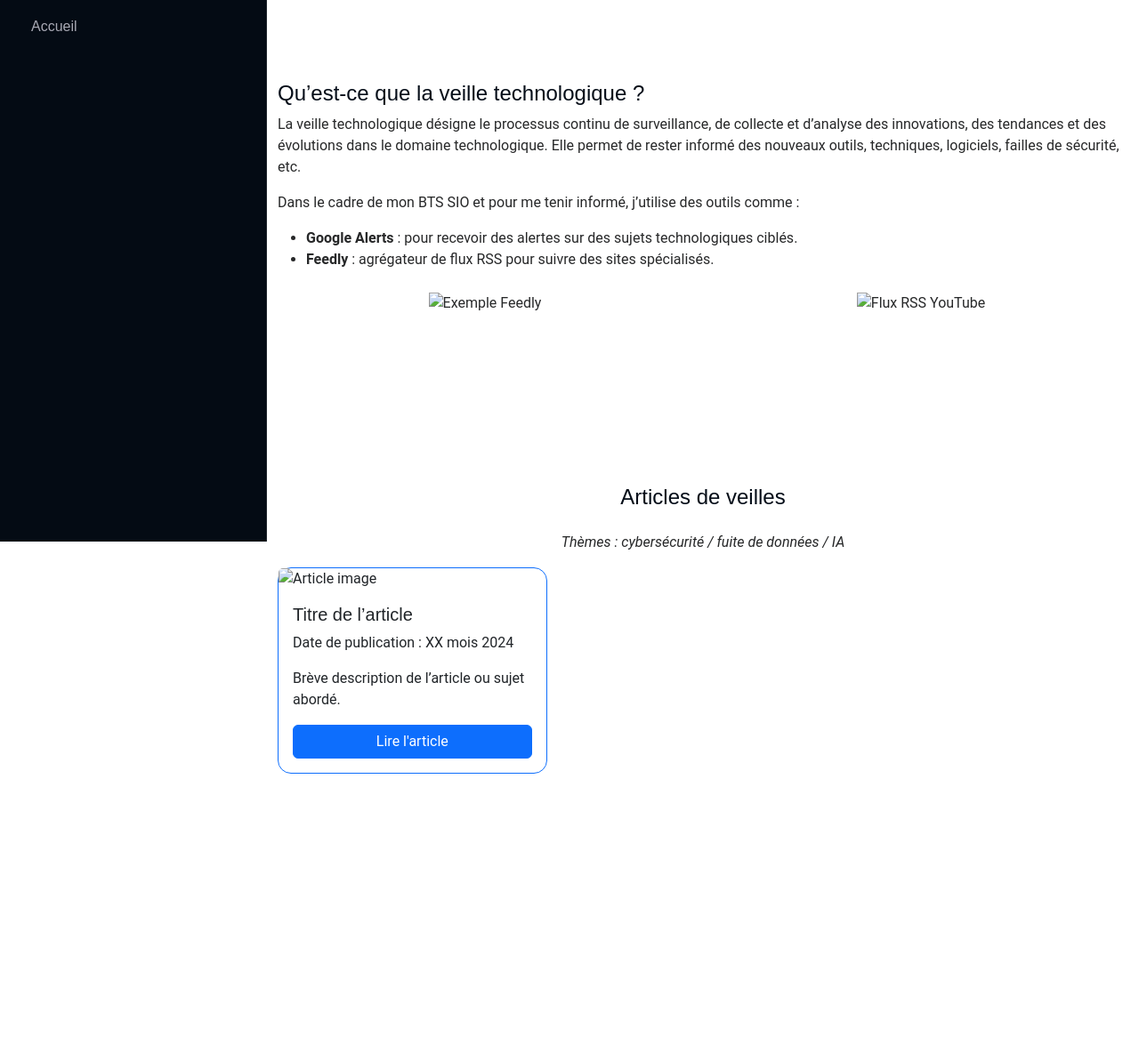
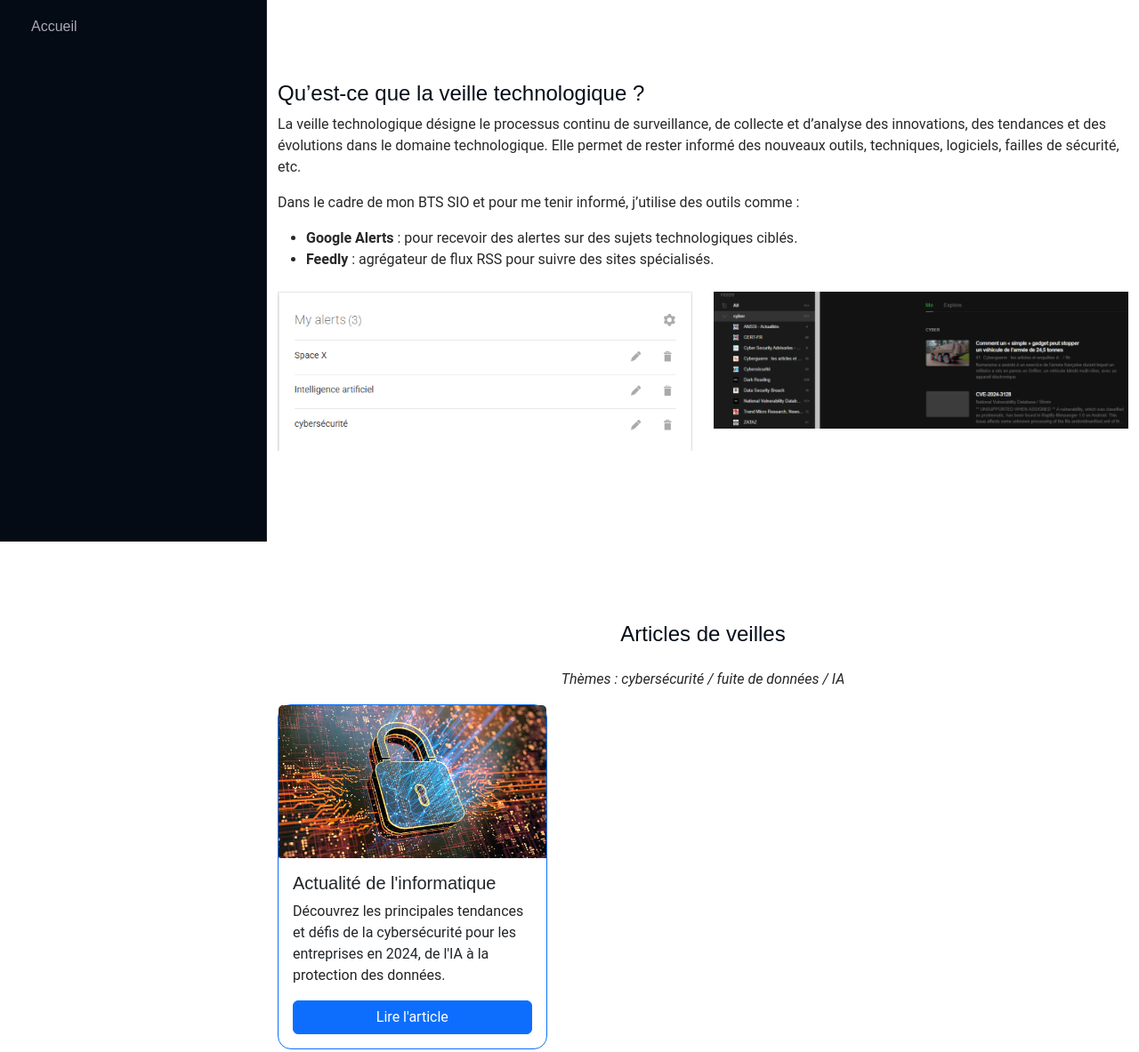
Before and after one commit to uvsq22007060/iPortfolio-1.0.0, a plain HTML site: page veilletechno.html in a window 1280 px wide. Shown: the part 191-1374 px from the top of the page at 89% size. Before the commit the page ends 1169 px from the top, so only its background shows below. Drawn offline with Linux system fonts and the light colour scheme.

Commit message:
veille techno

```diff
--- a/veilletechno.html
+++ b/veilletechno.html
@@ -58,10 +58,10 @@
 
         <div class="row text-center my-4">
           <div class="col-md-6">
-            <img src="assets/img/feedly-example.png" class="img-fluid" alt="Exemple Feedly">
+            <img src="assets/img/googles alertes.png" class="img-fluid" alt="Google alerts">
           </div>
           <div class="col-md-6">
-            <img src="assets/img/youtube-rss.png" class="img-fluid" alt="Flux RSS YouTube">
+            <img src="assets/img/feedly.png" class="img-fluid" alt="Feedly">
           </div>
         </div>
       </section>
@@ -75,12 +75,11 @@
           <!-- Exemple d'article -->
           <div class="col-md-4">
             <div class="card h-100 border-primary">
-              <img src="assets/img/articles/article1.jpg" class="card-img-top" alt="Article image">
+              <img src="assets/img/cyber.jpg" class="card-img-top" alt="Article image">
               <div class="card-body d-flex flex-column">
-                <h5 class="card-title">Titre de l’article</h5>
-                <p class="card-text">Date de publication : XX mois 2024</p>
-                <p class="card-text">Brève description de l’article ou sujet abordé.</p>
-                <a href="#" class="btn btn-primary mt-auto">Lire l'article</a>
+                <h5 class="card-title">Actualité de l'informatique</h5>
+                <p class="card-text">Découvrez les principales tendances et défis de la cybersécurité pour les entreprises en 2024, de l'IA à la protection des données.</p>
+                <a href="https://www.lemondeinformatique.fr/actualites/" class="btn btn-primary mt-auto">Lire l'article</a>
               </div>
             </div>
           </div>
```
Also changed, not shown: assets/img/feedly.png (added), assets/img/googles alertes.png (added).
